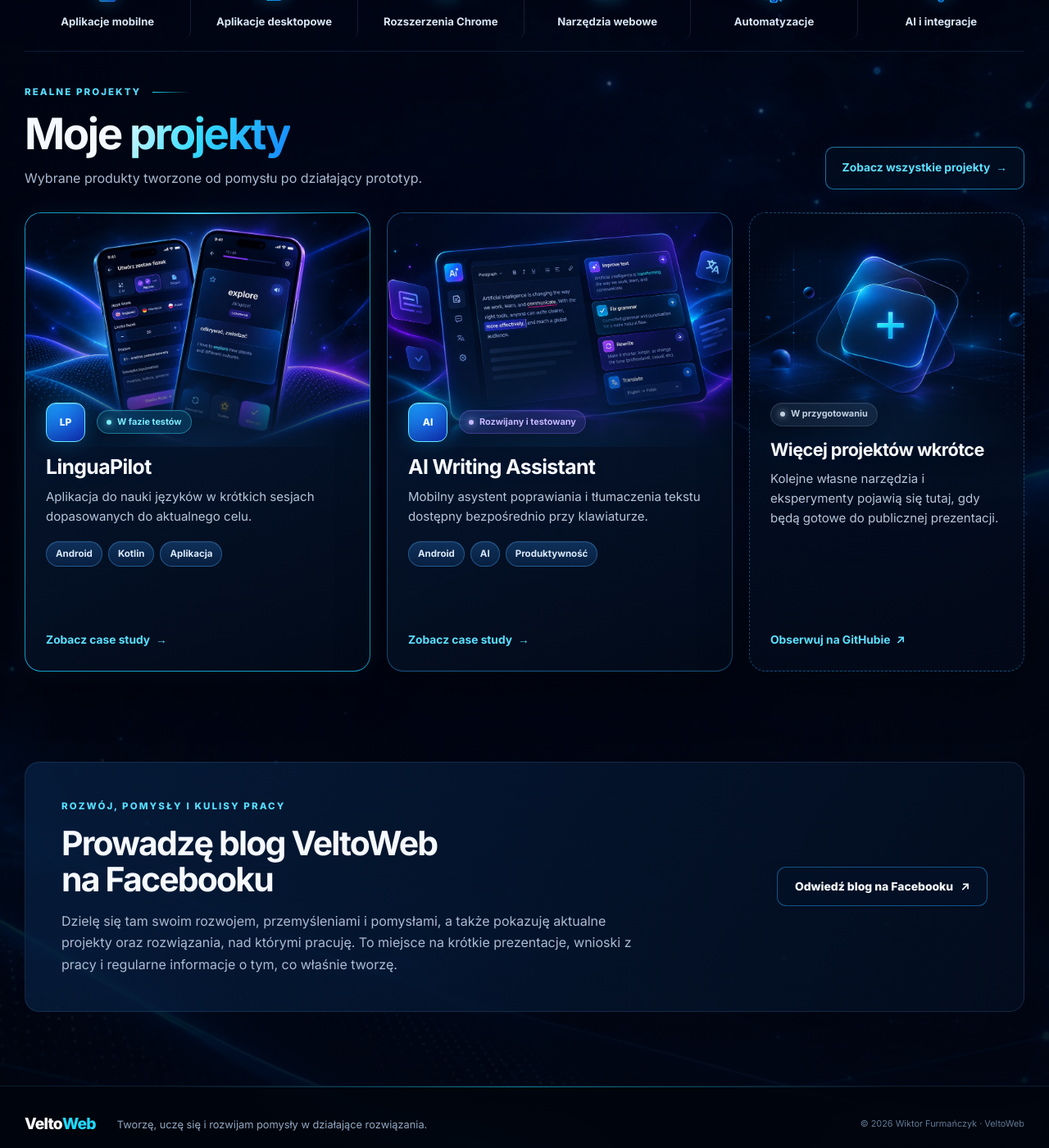
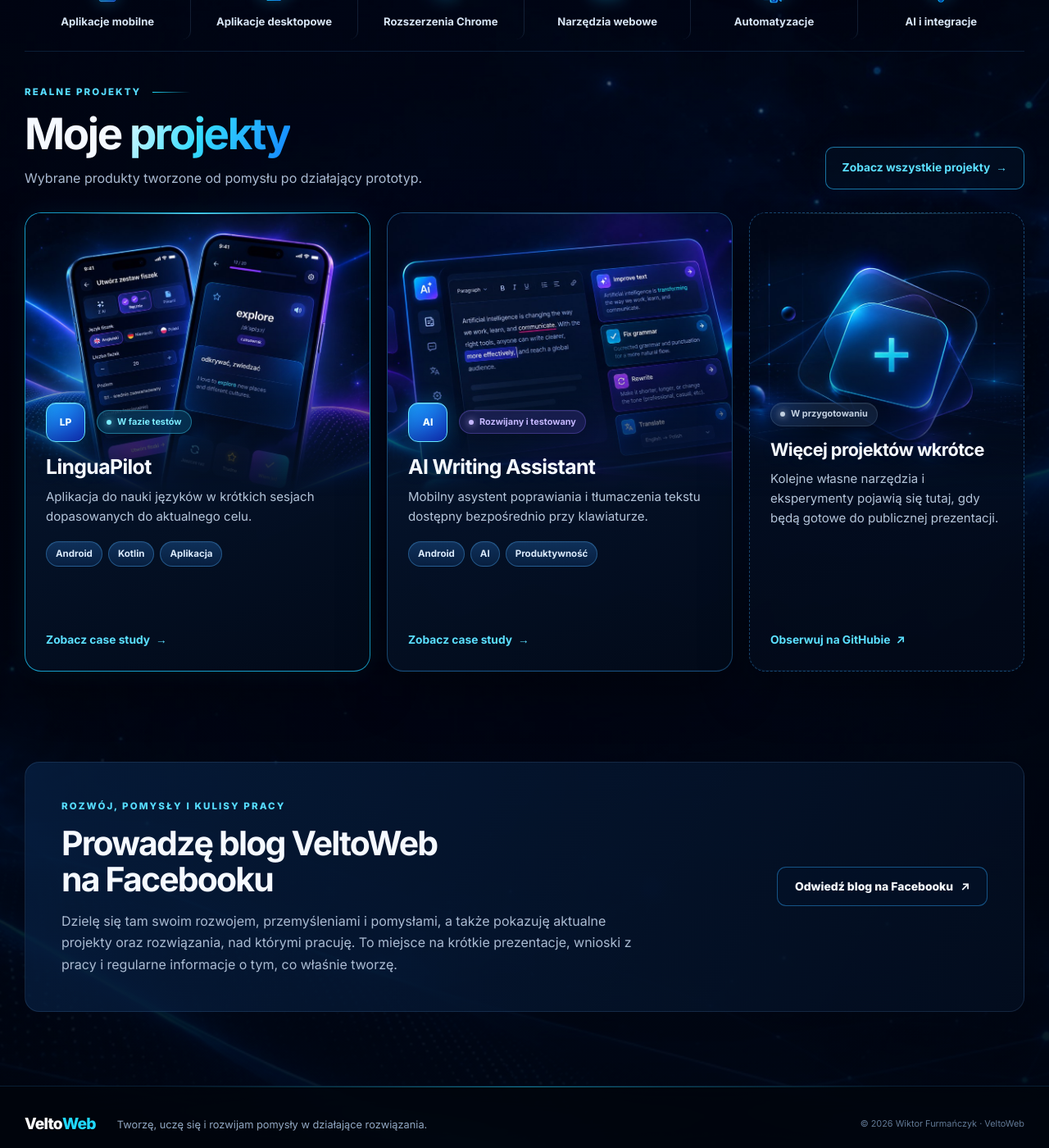
Before and after one commit to wiktor-furmanczyk/wiktor-furmanczyk.github.io, a Jekyll site: the page built from index.md, in a window 1280 px wide and 1400 px high, scrolled down 687 px. Shown: the whole window at 82% size. Built offline with Jekyll 4.4.1, drawn with Linux system fonts in a browser that asks for light colours.

Commit message:
fix: blend project artwork into cards

```diff
--- a/assets/css/style.scss
+++ b/assets/css/style.scss
@@ -113,12 +113,11 @@ h3 { margin: 0; font-size: 1.06rem; letter-spacing: -0.025em; }
 .project-card::before { position: absolute; z-index: 4; height: 1px; inset: 0 12% auto; content: ""; background: linear-gradient(90deg, transparent, rgba(115,226,255,.48), transparent); opacity: .72; pointer-events: none; }
 .project-card-featured { border-color: rgba(30,207,255,.72); box-shadow: 0 22px 58px rgba(0,0,0,.36), 0 0 30px rgba(0,169,255,.09), inset 0 1px rgba(255,255,255,.05); }
 .project-card-featured::before { background: linear-gradient(90deg, transparent, #67e8ff, transparent); opacity: 1; }
-.project-card:hover { transform: translateY(-6px); border-color: rgba(53,220,255,.82); box-shadow: 0 32px 72px rgba(0,0,0,.46), 0 0 38px rgba(0,163,255,.14), inset 0 1px rgba(255,255,255,.07); }
-.project-card-visual { position: relative; width: 100%; height: 285px; flex: 0 0 285px; overflow: hidden; background: transparent; }
-.project-card-visual::after, .upcoming-visual::after { position: absolute; z-index: 1; height: 72%; inset: auto 0 0; content: ""; background: radial-gradient(ellipse at 50% 100%, rgba(20,91,151,.16), transparent 72%); pointer-events: none; }
-.project-card-image { position: absolute; display: block; width: 100%; height: 100%; inset: 0; object-fit: cover; object-position: center; -webkit-mask-image: linear-gradient(to bottom, #000 0%, #000 48%, rgba(0,0,0,.96) 57%, rgba(0,0,0,.72) 73%, rgba(0,0,0,.3) 88%, transparent 100%); mask-image: linear-gradient(to bottom, #000 0%, #000 48%, rgba(0,0,0,.96) 57%, rgba(0,0,0,.72) 73%, rgba(0,0,0,.3) 88%, transparent 100%); transition: transform .55s cubic-bezier(.2,.7,.2,1), filter .4s ease; }
+.project-card:hover { box-shadow: 0 28px 64px rgba(0,0,0,.42), 0 0 28px rgba(0,163,255,.1), inset 0 1px rgba(255,255,255,.06); }
+.project-card-visual { position: relative; width: 100%; height: 360px; flex: 0 0 360px; overflow: hidden; background: transparent; }
+.project-card-image { position: absolute; display: block; width: 100%; height: 100%; inset: 0; object-fit: cover; object-position: center; -webkit-mask-image: linear-gradient(to bottom, #000 0%, #000 36%, rgba(0,0,0,.92) 48%, rgba(0,0,0,.68) 62%, rgba(0,0,0,.38) 74%, rgba(0,0,0,.14) 85%, transparent 96%); mask-image: linear-gradient(to bottom, #000 0%, #000 36%, rgba(0,0,0,.92) 48%, rgba(0,0,0,.68) 62%, rgba(0,0,0,.38) 74%, rgba(0,0,0,.14) 85%, transparent 96%); transition: transform .55s cubic-bezier(.2,.7,.2,1), filter .4s ease; }
 .project-card:hover .project-card-image { filter: saturate(1.09) brightness(1.045); transform: scale(1.03); }
-.project-card-body { position: relative; z-index: 2; display: flex; flex: 1; flex-direction: column; margin-top: -54px; padding: 0 25px 24px; }
+.project-card-body { position: relative; z-index: 2; display: flex; flex: 1; flex-direction: column; margin-top: -129px; padding: 0 25px 24px; }
 .card-meta-row { display: flex; align-items: center; gap: 14px; }
 .icon-box { display: grid; width: 48px; height: 48px; flex: 0 0 48px; place-items: center; color: #effdff; background: linear-gradient(145deg, #1ba4ff, #1231bd); border: 1px solid #65e8ff; border-radius: 12px; box-shadow: 0 0 24px rgba(0,174,255,.28), inset 0 1px rgba(255,255,255,.28), inset 0 -8px 18px rgba(2,22,91,.24); font-size: .75rem; font-weight: 800; }
 .product-icon { display: grid; flex: 0 0 40px; height: 40px; place-items: center; color: #e7fbff; background: linear-gradient(145deg, #1679e9, #073d8d); border: 1px solid #42d7ff; border-radius: 10px; box-shadow: 0 0 15px rgba(0,156,255,.19); font-size: .65rem; font-weight: 800; }
@@ -133,7 +132,7 @@ h3 { margin: 0; font-size: 1.06rem; letter-spacing: -0.025em; }
 .card-link:hover { color: #b5f5ff; text-shadow: 0 0 16px rgba(47,215,255,.42); transform: translateX(3px); }
 .project-card-upcoming { background: linear-gradient(155deg, rgba(5,21,45,.7), rgba(2,9,23,.9)); border-style: dashed; }
 .project-card-upcoming h3 { font-size: 1.35rem; }.project-card-upcoming p { max-width: 310px; }
-.upcoming-visual { position: relative; width: 100%; height: 285px; align-self: start; flex: 0 0 285px; overflow: hidden; background: transparent; }
+.upcoming-visual { position: relative; width: 100%; height: 360px; align-self: start; flex: 0 0 360px; overflow: hidden; background: transparent; }
 .project-card-upcoming .project-card-body > .status-badge { align-self: flex-start; }
 
 .blog-section { display: flex; align-items: center; justify-content: space-between; gap: 40px; margin-block: 38px 90px; padding: clamp(28px, 4vw, 44px); background: linear-gradient(120deg, rgba(7,34,70,.72), rgba(3,14,32,.82)); border: 1px solid var(--border-soft); border-radius: var(--radius); }
@@ -203,7 +202,7 @@ h3 { margin: 0; font-size: 1.06rem; letter-spacing: -0.025em; }
 @media (max-width: 980px) {
   .hero { grid-template-columns: minmax(0, 1fr) minmax(340px, .9fr); gap: 28px; }.hero-art { min-height: 360px; }
   .expertise-strip { grid-template-columns: repeat(3, 1fr); }.expertise-strip div:nth-child(3) { border-right: 0; }.expertise-strip div:nth-child(-n+3) { border-bottom: 1px solid var(--border-soft); }
-  .project-grid { grid-template-columns: 1fr 1fr; }.project-card-upcoming { display: grid; min-height: 300px; grid-column: 1 / -1; grid-template-columns: .8fr 1.2fr; }.project-card-upcoming .upcoming-visual { height: 285px; border-right: 1px solid var(--border-soft); border-bottom: 0; }.project-card-upcoming .project-card-body { justify-content: center; margin-top: 0; padding-top: 24px; }
+  .project-grid { grid-template-columns: 1fr 1fr; }.project-card-upcoming { display: grid; min-height: 360px; grid-column: 1 / -1; grid-template-columns: .8fr 1.2fr; }.project-card-upcoming .upcoming-visual { height: 360px; border-right: 1px solid var(--border-soft); border-bottom: 0; }.project-card-upcoming .project-card-body { justify-content: center; margin-top: 0; padding-top: 24px; }
   .product-hero { grid-template-columns: minmax(0, .85fr) minmax(400px, 1.15fr); gap: 24px; }.phone { max-width: 155px; }
   .project-facts { grid-template-columns: 1fr 1fr; }.benefit-list { grid-template-columns: 1fr 1fr; }.benefit-list div:nth-child(2) { border-right: 0; }.benefit-list div:nth-child(-n+2) { border-bottom: 1px solid var(--border-soft); }
   .process-screens { grid-template-columns: 1fr 1fr; }.screen-frame { width: 170px; }
@@ -214,7 +213,7 @@ h3 { margin: 0; font-size: 1.06rem; letter-spacing: -0.025em; }
   html { scroll-padding-top: 5.5rem; }.shell, .section-shell { width: min(calc(100% - 28px), var(--content-width)); }
   .header-inner { min-height: 54px; }
   .hero { display: block; min-height: 0; padding-block: 68px 34px; }.hero-copy { max-width: 620px; }.hero-description { font-size: 1rem; }.hero-art { min-height: 400px; margin-top: 0; }.hero-art img { width: min(620px, 116%); transform: translateX(2%); }
-  .project-grid { grid-template-columns: 1fr; }.project-card-upcoming { display: flex; grid-column: auto; }.project-card-upcoming .upcoming-visual { height: 285px; border-right: 0; border-bottom: 0; }.project-card-upcoming .project-card-body { margin-top: -54px; padding-top: 0; }.section-heading { align-items: flex-start; flex-direction: column; gap: 18px; }
+  .project-grid { grid-template-columns: 1fr; }.project-card-upcoming { display: flex; grid-column: auto; }.project-card-upcoming .upcoming-visual { height: 360px; border-right: 0; border-bottom: 0; }.project-card-upcoming .project-card-body { margin-top: -129px; padding-top: 0; }.section-heading { align-items: flex-start; flex-direction: column; gap: 18px; }
   .blog-section { align-items: flex-start; flex-direction: column; margin-bottom: 70px; }
   .product-hero { display: block; padding-block: 46px 44px; }.phones-showcase { max-width: 610px; margin: 42px auto 0; }.phone { max-width: 168px; }
   .problem-grid, .product-meta-grid, .status-panel { grid-template-columns: 1fr; }.benefit-list { grid-template-columns: 1fr 1fr; }
@@ -231,7 +230,7 @@ h3 { margin: 0; font-size: 1.06rem; letter-spacing: -0.025em; }
   .hero { padding-top: 62px; }.hero-art { min-height: 300px; margin-top: 6px; }.hero-art img { width: 116%; transform: translateX(2%); }
   .expertise-strip { grid-template-columns: 1fr 1fr; padding: 6px 0 10px; }.expertise-strip div { min-height: 88px; border-bottom: 1px solid var(--border-soft); }.expertise-strip div:nth-child(odd) { border-right: 1px solid var(--border-soft); }.expertise-strip div:nth-child(even) { border-right: 0; }.expertise-strip div:nth-last-child(-n+2) { border-bottom: 0; }
   .expertise-strip img { width: 44px; height: 44px; }
-  .projects-section { padding-block: 34px 54px; }.project-card-visual, .upcoming-visual { height: 240px; flex-basis: 240px; }.project-card-upcoming { min-height: 0; padding: 0; }.project-card-body { padding: 0 20px 20px; }.project-card-body > p { font-size: .94rem; }
+  .projects-section { padding-block: 34px 54px; }.project-card-visual, .upcoming-visual { height: 300px; flex-basis: 300px; }.project-card-upcoming { min-height: 0; padding: 0; }.project-card-body, .project-card-upcoming .project-card-body { margin-top: -114px; padding: 0 20px 20px; }.project-card-body > p { font-size: .94rem; }
   .blog-section { padding: 24px 20px; }
   .product-title-row { align-items: flex-start; }.product-title-row .product-icon { flex-basis: 42px; height: 42px; }.product-lead { font-size: 1.2rem; }.product-description { font-size: .96rem; }
   .phones-showcase { gap: 5px; margin-top: 30px; padding-inline: 0; }.phone { max-width: 112px; padding: 3px; border-width: 3px; border-radius: 19px; }.phone img { border-radius: 13px; }.phone-center { transform: translateY(-12px); }.phone-left { transform: rotate(-2deg); }.phone-right { transform: rotate(2deg); }
```
